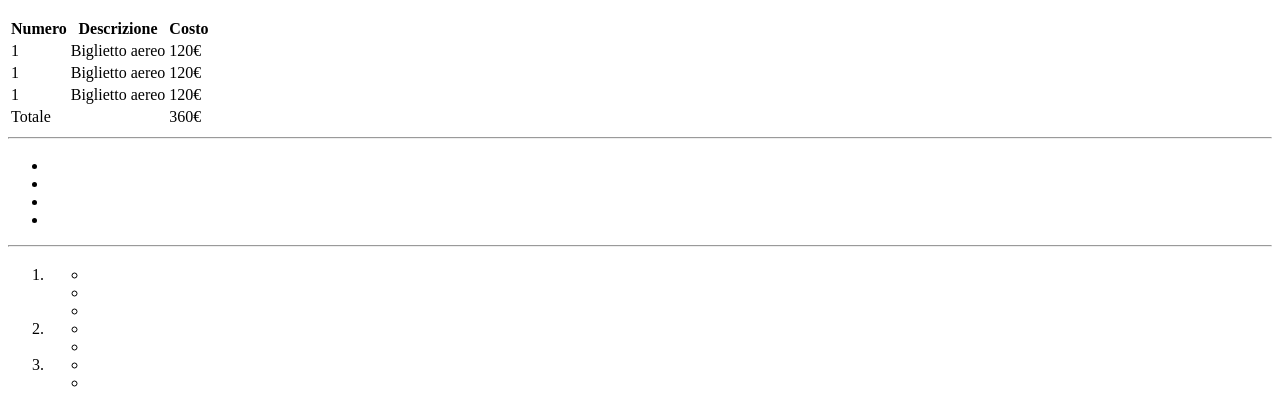
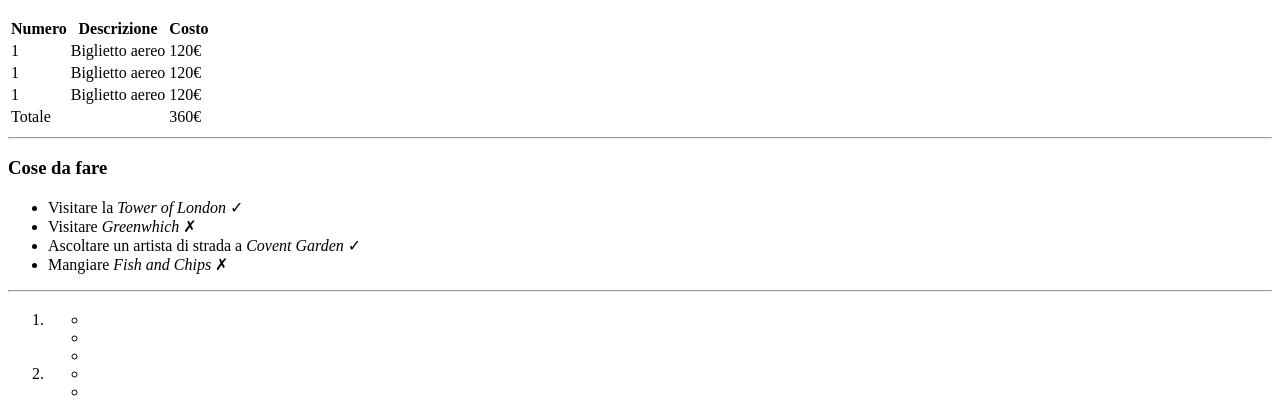
Before and after one commit to LeonardoRinaldi92/html-london-trip, a plain HTML site: page index.html in a window 1280 px wide. Shown: the part 744-1146 px from the top of the page. Drawn offline with Linux system fonts and the light colour scheme.

Commit message:
aggiunta cose da fare

```diff
--- a/index.html
+++ b/index.html
@@ -64,13 +64,13 @@
 
         <!-- cose da fare -->
         <div>
-            <h3></h3>
+            <h3>Cose da fare</h3>
             <!-- lista delle cose da fare -->
             <ul>
-                <li></li>
-                <li></li>
-                <li></li>
-                <li></li>
+                <li>Visitare la <i>Tower of London</i> &#10003 </li>
+                <li>Visitare <i>Greenwhich</i> &#10007</li>
+                <li>Ascoltare un artista di strada a <i>Covent Garden</i> &#10003</li>
+                <li>Mangiare <i> Fish  and Chips</i> &#10007</li>
             </ul>
         </div>
         <hr>
```
